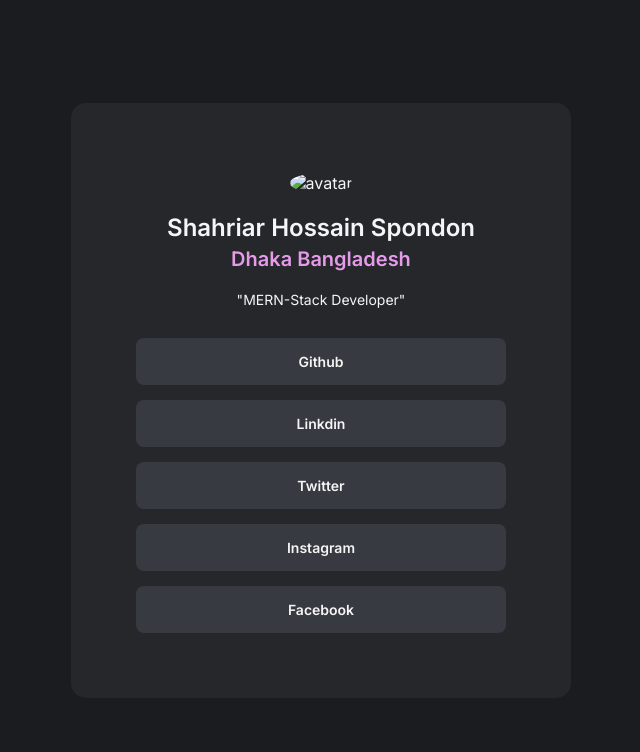
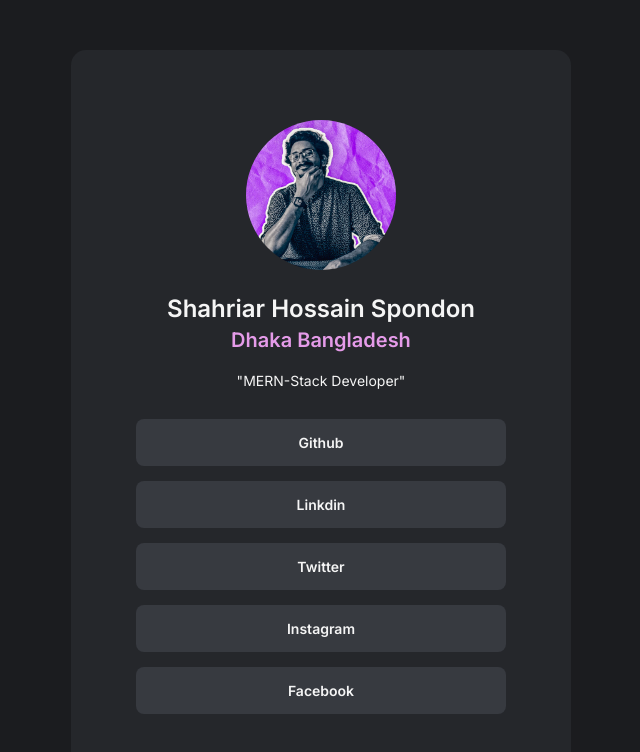
Before and after one commit to ShSpondon97/social-links-profile-main, a plain HTML site: page index.html in a window 1280 px wide. Shown: the whole page, without its empty margins (319-959 px from the left). Drawn offline with Linux system fonts and the light colour scheme; the site is published under a folder, as on GitHub Pages, so addresses that start at the root find nothing.

Commit message:
index.html

```diff
--- a/index.html
+++ b/index.html
@@ -14,7 +14,7 @@
   <div class="container">
 
     <div class="upper-container">
-      <img src="/assets/images/avatar.jpg" alt="avatar">
+      <img src="assets/images/avatar.jpg" alt="avatar">
       <h1>Shahriar Hossain Spondon</h1>
       <h2>Dhaka Bangladesh</h2>
       <p>"MERN-Stack Developer"</p>
```
